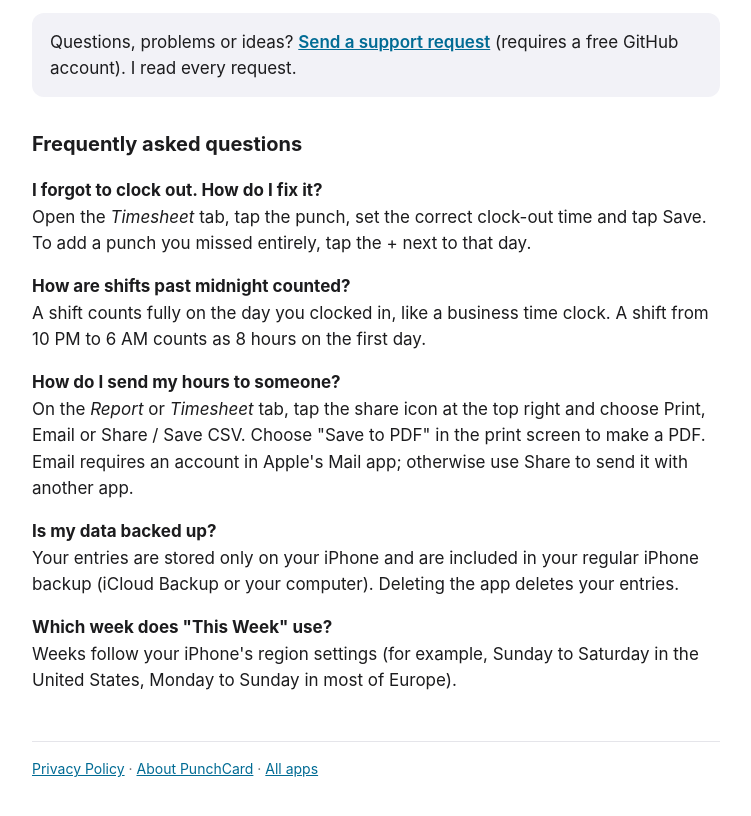
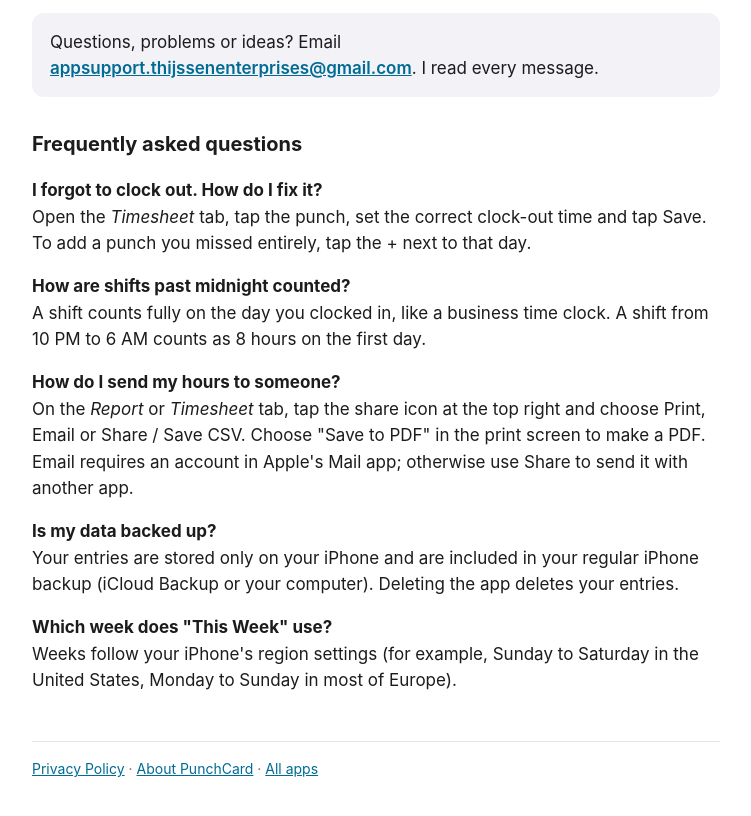
Before and after one commit to Adrianust67/app-pages, a plain HTML site: page punchcard/support.html in a window 1280 px wide. Shown: the part 126-942 px from the top of the page, without its empty margins (264-1015 px from the left). Drawn offline with Linux system fonts and the light colour scheme.

Commit message:
PunchCard support: contact by email
Co-Authored-By: Claude Opus 5.5 <noreply@anthropic.com>

```diff
--- a/punchcard/support.html
+++ b/punchcard/support.html
@@ -4,7 +4,7 @@
 <body><main>
 <header><img src="icon.png" alt=""><div><h1>PunchCard Support</h1><p class="lead">Help for PunchCard: TimeClock</p></div></header>
 
-<div class="card">Questions, problems or ideas? <a href="https://github.com/AdrianusT67/app-pages/issues/new?title=PunchCard%3A%20">Send a support request</a> (requires a free GitHub account). I read every request.</div>
+<div class="card">Questions, problems or ideas? Email <a href="mailto:appsupport.thijssenenterprises@gmail.com?subject=PunchCard%20Support">appsupport.thijssenenterprises@gmail.com</a>. I read every message.</div>
 
 <h2>Frequently asked questions</h2>
 <p><strong>I forgot to clock out. How do I fix it?</strong><br>
```
